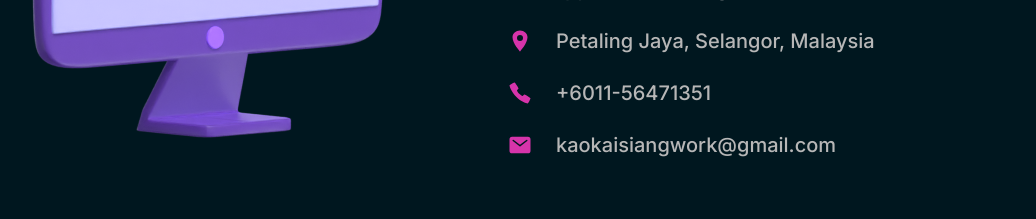
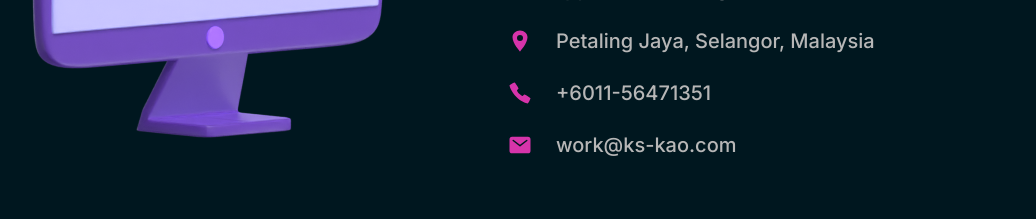
Before and after one commit to ksKao/portfolio, a Next.js app: page / in a window 1280 px wide. Shown: the part 1280-1499 px from the top of the page, without its empty margins (120-1156 px from the left). Built offline with nearby package versions, Linux system fonts and the light colour scheme.

Commit message:
Updated site to use custom domain

```diff
--- a/src/components/About/index.tsx
+++ b/src/components/About/index.tsx
@@ -63,7 +63,7 @@ export default function About() {
 					</motion.p>
 					<motion.p variants={item} className={style.p}>
 						<IoMail className={style.icon} />
-						kaokaisiangwork@gmail.com
+						work@ks-kao.com
 					</motion.p>
 				</div>
 			</div>
--- a/src/components/Footer/index.tsx
+++ b/src/components/Footer/index.tsx
@@ -13,7 +13,7 @@ export default function Footer() {
 						the latest and greatest in technology.
 					</p>
 					<div className={style.iconsWrapper}>
-						<Link href="mailto:kaokaisiangwork@gmail.com">
+						<Link href="mailto:work@ks-kao.com">
 							<IoMail />
 						</Link>
 						<Link href="/resume.pdf" target="_blank">
--- a/src/components/Projects/index.tsx
+++ b/src/components/Projects/index.tsx
@@ -14,7 +14,7 @@ const projects = [
 		tags: ["Svelte", "Firebase", "Daisy UI"],
 		description:
 			"A budgeting application featuring intuitive visualizations to assist users in monitoring and managing their financial expenditures.",
-		link: "https://costcut.vercel.app/",
+		link: "https://costcut.ks-kao.com/",
 		github: "https://github.com/ksKao/costcut",
 	},
 	{
@@ -23,7 +23,7 @@ const projects = [
 		tags: ["T3", "Shadcn", "Supabase"],
 		description:
 			"A student-centric project management app with robust features for seamless management of group assignments.",
-		link: "https://projectile-rose.vercel.app/",
+		link: "https://projectile.ks-kao.com/",
 		github: "https://github.com/ksKao/projectile",
 	},
 	{
```
Also changed, not shown: 1 other file (tests, documents, lock files or other folders).
